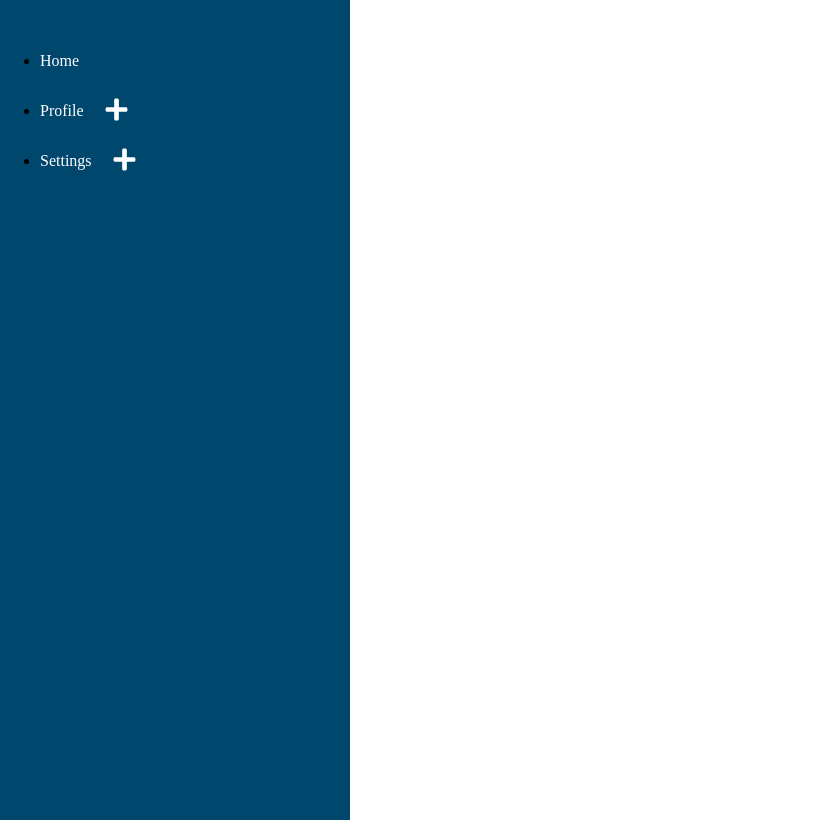
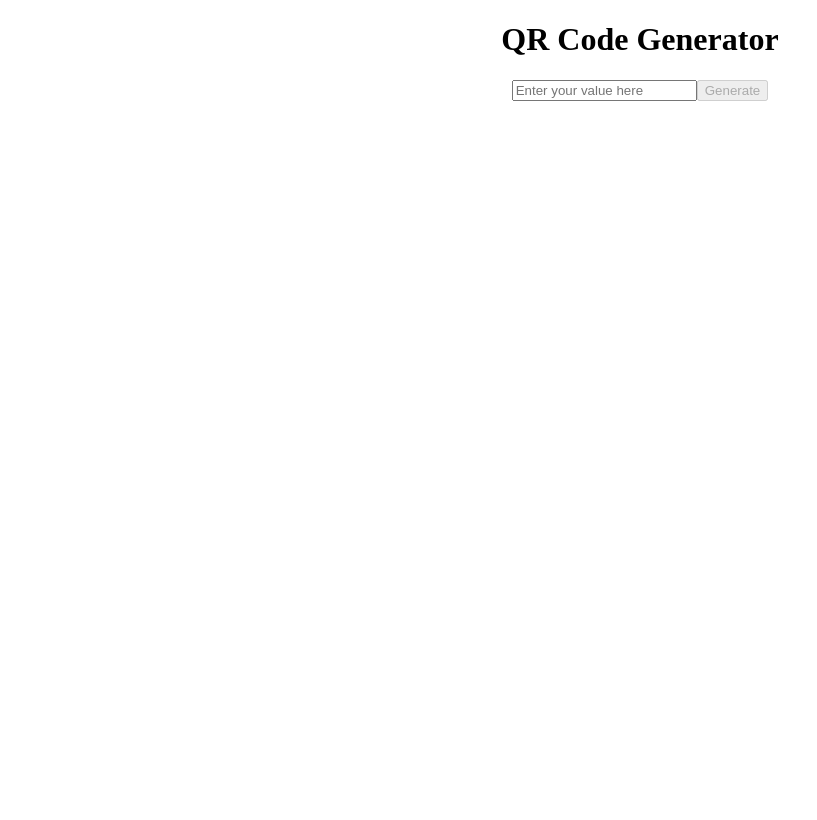
Before and after one commit to SamuelBolibruch/ReactProjects, a React (Create React App) app in the folder 25-react-projects/: page / in a window 1280 px wide. Shown: the whole page, without its empty margins (0-817 px from the left). Built offline with nearby package versions, Linux system fonts and the light colour scheme.

Commit message:
QR Code Generator

```diff
--- a/25-react-projects/package.json
+++ b/25-react-projects/package.json
@@ -9,6 +9,7 @@
     "react": "^18.3.1",
     "react-dom": "^18.3.1",
     "react-icons": "^5.3.0",
+    "react-qr-code": "^2.0.15",
     "react-scripts": "5.0.1",
     "web-vitals": "^2.1.4"
   },
--- a/25-react-projects/src/App.js
+++ b/25-react-projects/src/App.js
@@ -4,6 +4,8 @@ import StarRating from "./components/star-rating";
 import ImageSlider from "./components/image-slider";
 import LoadMoreButton from "./components/load-more-button";
 import TreeView from "./components/tree-view";
+import QrCodeGenerator from "./components/qr-code-generator";
+
 import "./App.css";
 import menus from "./components/tree-view/data";
 
@@ -15,7 +17,8 @@ function App() {
       {/* <StarRating numberOfStars={10}/> */}
       {/* <ImageSlider url={"https://picsum.photos/v2/list"} limit={"10"} page={1} /> */}
       {/* <LoadMoreButton/> */}
-      <TreeView menus={menus}/>
+      {/* <TreeView menus={menus}/> */}
+      <QrCodeGenerator/>
 
     </>
   );
--- /dev/null
+++ b/25-react-projects/src/components/qr-code-generator/index.jsx
@@ -0,0 +1,31 @@
+import { useState } from "react";
+import QRCode from "react-qr-code";
+
+export default function QrCodeGenerator() {
+  const [qrCode, setQrCode] = useState("");
+  const [input, setInput] = useState("");
+
+  return (
+    <div>
+      <h1>QR Code Generator</h1>
+      <div>
+        <input
+          onChange={(e) => {
+            setInput(e.target.value);
+            console.log(input);
+          }}
+          type="text"
+          name="qr-code"
+          placeholder="Enter your value here"
+          value={input}
+        />
+        <button disabled={input === ''} onClick={() => setQrCode(input)}>Generate</button>
+      </div>
+      <div>
+        {
+            qrCode.length > 0 ? <QRCode id="qr-code-generator" value={qrCode} bgColor="#fff"/> : null
+        }
+      </div>
+    </div>
+  );
+}
```
Also changed, not shown: 25-react-projects/src/components/qr-code-generator/styles.css (added), 1 other file (tests, documents, lock files or other folders).
